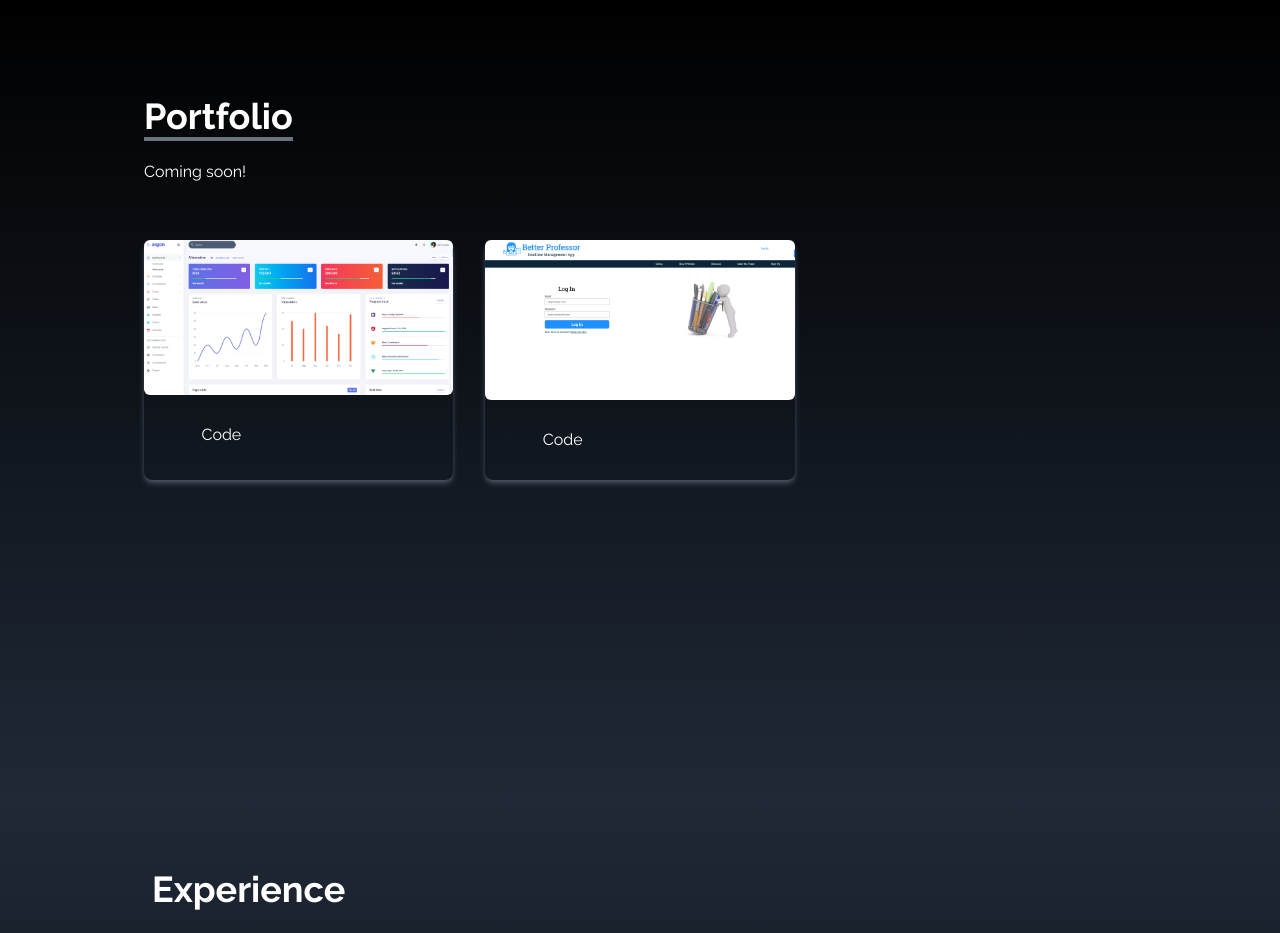
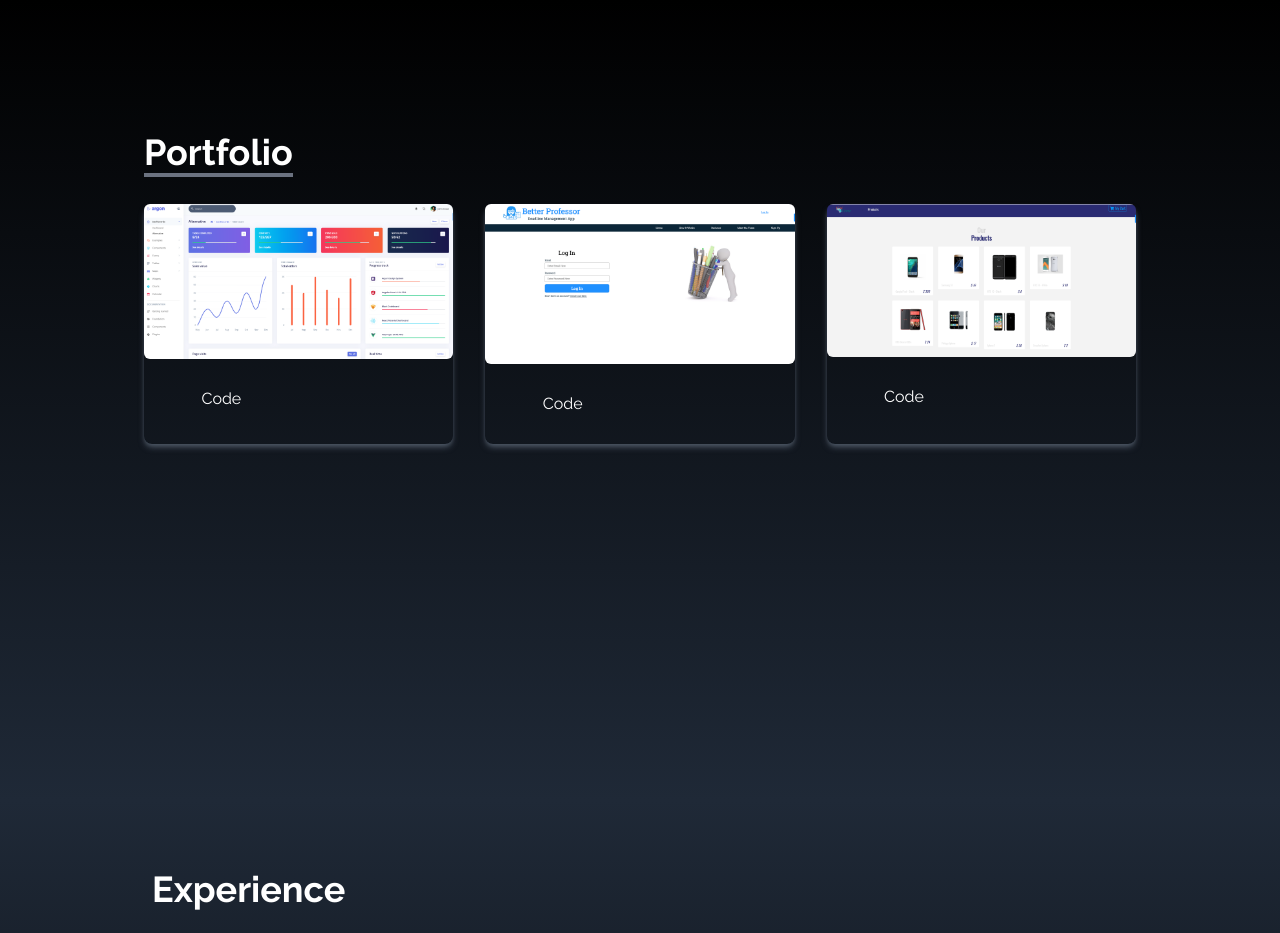
Before and after one commit to YaniWessi/Dev-Portfolio-, a React (Vite) app: page / in a window 1280 px wide. Shown: the part 1600-2533 px from the top of the page. Built offline with nearby package versions, Linux system fonts and the light colour scheme.

Commit message:
added another project

```diff
--- a/src/components/Portfolio.jsx
+++ b/src/components/Portfolio.jsx
@@ -1,6 +1,7 @@
 import React from 'react'
 import dashBoard from '../assets/portfolio/dashBoard.jpg';
 import betterProfessor from '../assets/portfolio/betterProfessor.jpg';
+import phoneStore from '../assets/portfolio/phoneStore.jpg';
 
 
 
@@ -18,6 +19,12 @@ const Portfolio = () => {
       id:2,
       src: betterProfessor,
       code:'https://github.com/bw-better-professor/frontend.git'
+    },
+
+    {
+      id:3,
+      src: phoneStore,
+      code:'https://github.com/YaniWessi/CiteVerte.git'
     }
 
 
@@ -33,7 +40,6 @@ const Portfolio = () => {
       <div className="max-w-screen-lg p-4 pt-44 mx-auto flex flex-col justify-center w-full h-full">
           <div className="pb-8">
             <p className="text-4xl font-bold inline border-b-4 border-gray-500">Portfolio</p>
-            <p className="py-6">Coming soon!</p>
           </div>
           <div className="grid sm:grid-cols-2 md:grid-cols-3 gap-8 px-10 sm:px-0">
           {
```
Also changed, not shown: src/assets/portfolio/phoneStore.jpg (added).
